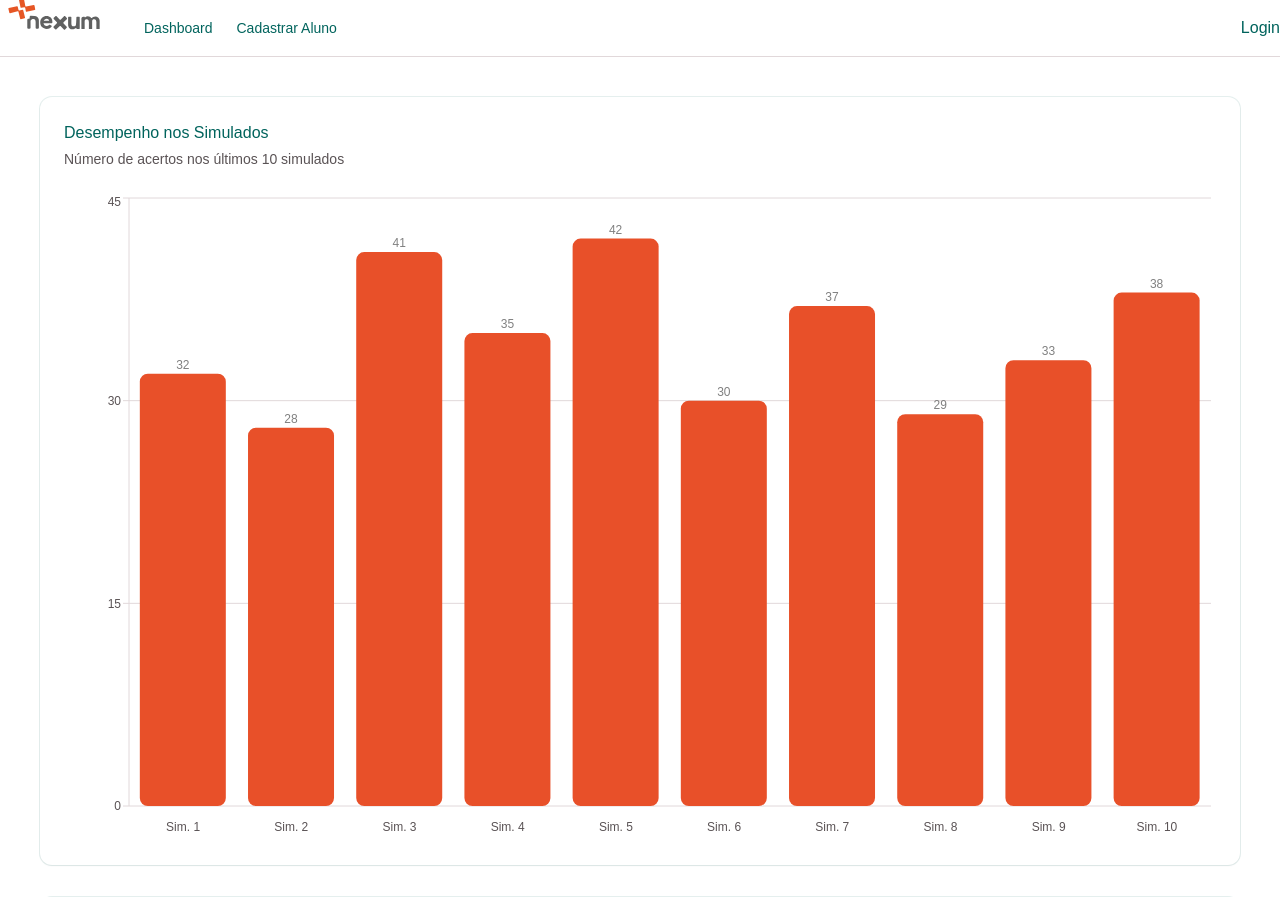
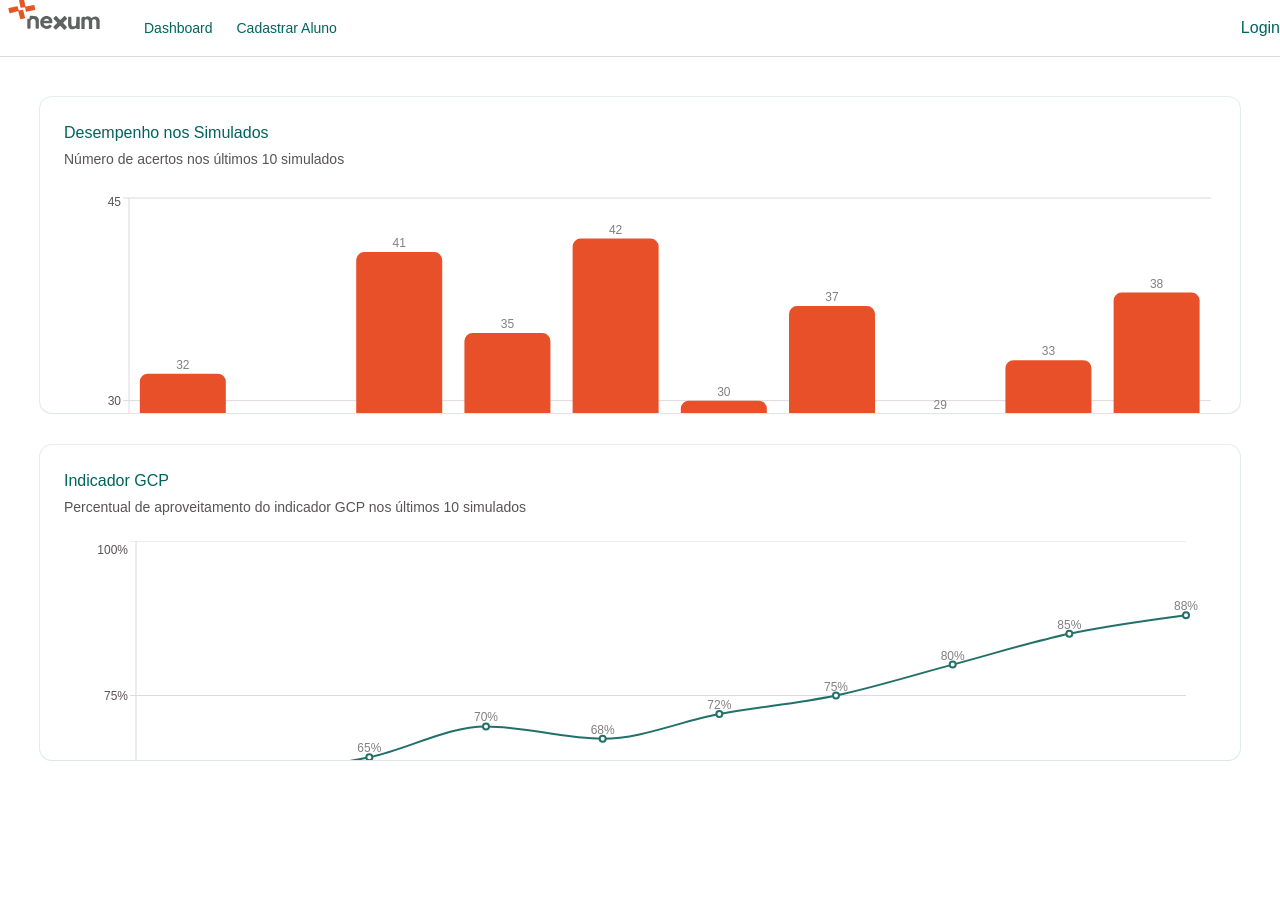
Before and after one commit to Pugialli/nexum, a Next.js app: page /aluno/dashboard in a window 1280 px wide. Shown: the top 897 px of the page. After the commit the page ends 800 px from the top, so only its background shows below. Built offline with nearby package versions, Linux system fonts and the light colour scheme; a web font is replaced by a local one.

Commit message:
make the two charts ajust the window height, they should divide the wind

```diff
--- a/src/app/(app)/(restricted)/aluno/dashboard/page.tsx
+++ b/src/app/(app)/(restricted)/aluno/dashboard/page.tsx
@@ -3,7 +3,7 @@ import { TestsBarChart } from "@/components/tests-bar-chart";
 
 export default function Page() {
   return (
-    <div className="w-full p-4 sm:p-10 space-y-8">
+    <div className="h-full w-full grid grid-rows-2 gap-8 p-4 sm:p-10">
       <TestsBarChart />
       <GcpLineChart />
     </div>
--- a/src/app/(app)/layout.tsx
+++ b/src/app/(app)/layout.tsx
@@ -5,11 +5,10 @@ export default function CenteredLayout({
 }: Readonly<{
   children: React.ReactNode;
 }>) {
-  {/* <div className="from-gradient-primary to-gradient-secondary h-auto bg-gradient-to-r"> */}
   return (
-      <div className="z-50 h-screen w-auto bg-background">
-        <Header />
-        <div className="flex z-40 h-auto bg-background">{children}</div>
-      </div>
+    <div className="flex h-screen flex-col bg-background">
+      <Header />
+      <main className="flex-1 overflow-hidden">{children}</main>
+    </div>
   );
 }
--- a/src/components/gcp-line-chart.tsx
+++ b/src/components/gcp-line-chart.tsx
@@ -37,15 +37,15 @@ const chartConfig = {
 
 export function GcpLineChart() {
   return (
-    <Card className="w-full">
+    <Card className="w-full h-full flex flex-col">
       <CardHeader>
         <CardTitle>Indicador GCP</CardTitle>
         <CardDescription>
           Percentual de aproveitamento do indicador GCP nos últimos 10 simulados
         </CardDescription>
       </CardHeader>
-      <CardContent>
-        <ChartContainer config={chartConfig} className="min-h-[300px] w-full">
+      <CardContent className="flex-1">
+        <ChartContainer config={chartConfig} className="h-full w-full">
           <LineChart
             data={chartData}
             accessibilityLayer
--- a/src/components/tests-bar-chart.tsx
+++ b/src/components/tests-bar-chart.tsx
@@ -37,15 +37,15 @@ const chartConfig = {
 
 export function TestsBarChart() {
   return (
-    <Card className="w-full">
+    <Card className="w-full h-full flex flex-col">
       <CardHeader>
         <CardTitle>Desempenho nos Simulados</CardTitle>
         <CardDescription>
           Número de acertos nos últimos 10 simulados
         </CardDescription>
       </CardHeader>
-      <CardContent>
-        <ChartContainer config={chartConfig} className="min-h-[300px] w-full">
+      <CardContent className="flex-1">
+        <ChartContainer config={chartConfig} className="h-full w-full">
           <BarChart data={chartData} accessibilityLayer>
             <CartesianGrid vertical={false} />
             <XAxis
```
